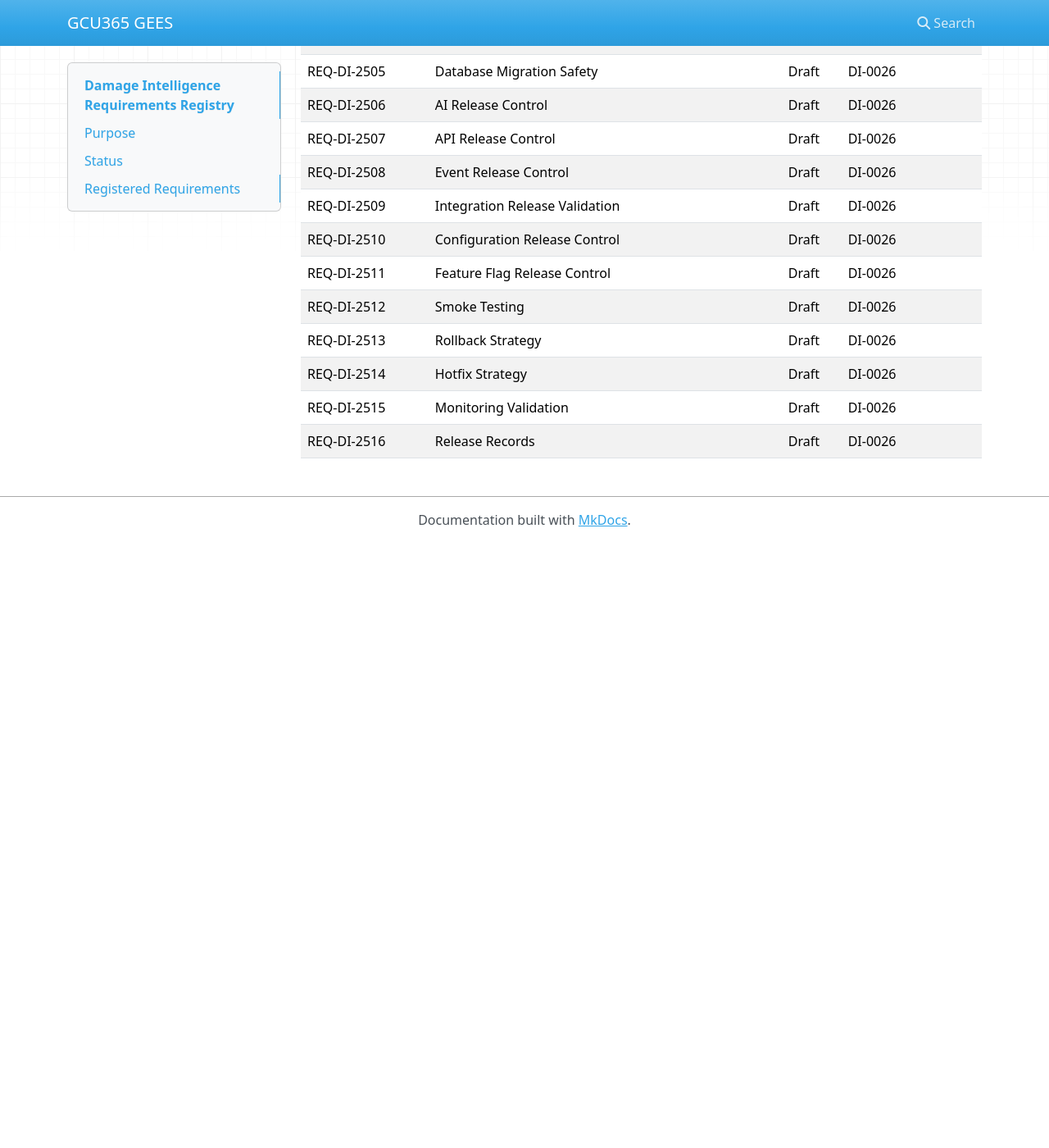
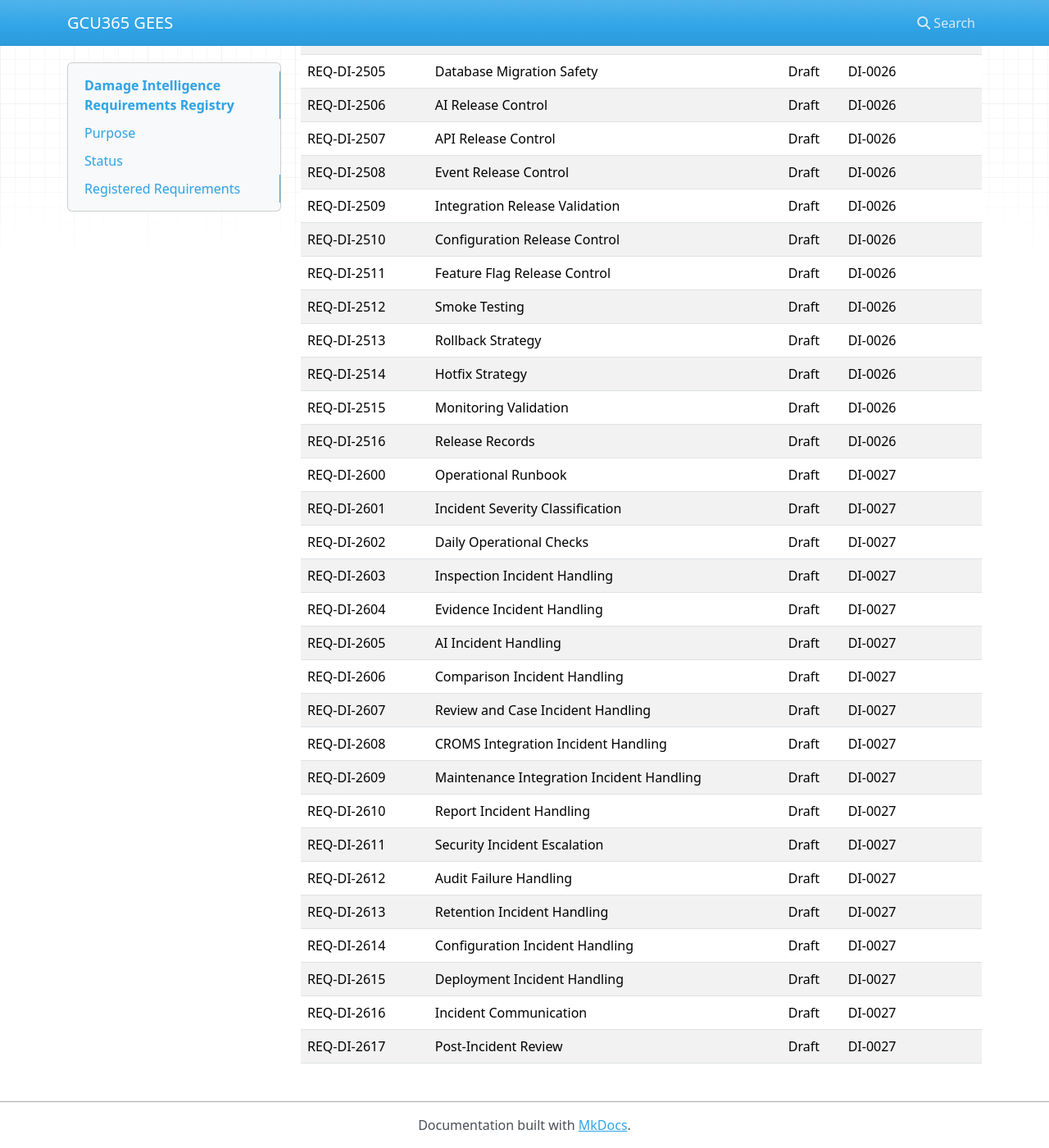
Before and after one commit to My10Sons/GCU365GEES, an MkDocs documentation site: the page built from docs/99-Appendices/Requirement-Registry/DAMAGE.md, in a window 1280 px wide and 1400 px high, scrolled down 17311 px. Shown: the whole window at 82% size. Built offline with MkDocs 1.6.1, drawn with Linux system fonts in a browser that asks for light colours; nearby versions of some CDN libraries; before the commit the page ends 17973 px from its top, so only the background shows below that.

Commit message:
Update DAMAGE.md

```diff
--- a/docs/99-Appendices/Requirement-Registry/DAMAGE.md
+++ b/docs/99-Appendices/Requirement-Registry/DAMAGE.md
@@ -437,3 +437,21 @@ Requirements have been registered below.
 | REQ-DI-2514 | Hotfix Strategy | Draft | DI-0026 | Controlled urgent production fixes |
 | REQ-DI-2515 | Monitoring Validation | Draft | DI-0026 | Validate monitoring and alerts after release |
 | REQ-DI-2516 | Release Records | Draft | DI-0026 | Release records with artifacts, approvals, tests, and rollback plan |
+| REQ-DI-2600 | Operational Runbook | Draft | DI-0027 | Operational runbook for Damage Intelligence |
+| REQ-DI-2601 | Incident Severity Classification | Draft | DI-0027 | Critical, High, Medium, and Low severity levels |
+| REQ-DI-2602 | Daily Operational Checks | Draft | DI-0027 | Daily health, workflow, AI, integration, audit, and security checks |
+| REQ-DI-2603 | Inspection Incident Handling | Draft | DI-0027 | Troubleshooting inspection workflow incidents |
+| REQ-DI-2604 | Evidence Incident Handling | Draft | DI-0027 | Troubleshooting image and evidence incidents |
+| REQ-DI-2605 | AI Incident Handling | Draft | DI-0027 | Troubleshooting AI processing incidents |
+| REQ-DI-2606 | Comparison Incident Handling | Draft | DI-0027 | Troubleshooting damage comparison incidents |
+| REQ-DI-2607 | Review and Case Incident Handling | Draft | DI-0027 | Troubleshooting review queue and damage case incidents |
+| REQ-DI-2608 | CROMS Integration Incident Handling | Draft | DI-0027 | Troubleshooting CROMS integration incidents |
+| REQ-DI-2609 | Maintenance Integration Incident Handling | Draft | DI-0027 | Troubleshooting Maintenance integration incidents |
+| REQ-DI-2610 | Report Incident Handling | Draft | DI-0027 | Troubleshooting report generation and access incidents |
+| REQ-DI-2611 | Security Incident Escalation | Draft | DI-0027 | Escalation for tenant, evidence, access, and secrets incidents |
+| REQ-DI-2612 | Audit Failure Handling | Draft | DI-0027 | Handling audit creation and storage failures |
+| REQ-DI-2613 | Retention Incident Handling | Draft | DI-0027 | Handling retention, archive, deletion, and hold incidents |
+| REQ-DI-2614 | Configuration Incident Handling | Draft | DI-0027 | Handling configuration incidents and rollback |
+| REQ-DI-2615 | Deployment Incident Handling | Draft | DI-0027 | Handling deployment, rollback, and hotfix incidents |
+| REQ-DI-2616 | Incident Communication | Draft | DI-0027 | Secure and privacy-safe incident communication |
+| REQ-DI-2617 | Post-Incident Review | Draft | DI-0027 | Post-incident review for Critical and High incidents |
```
